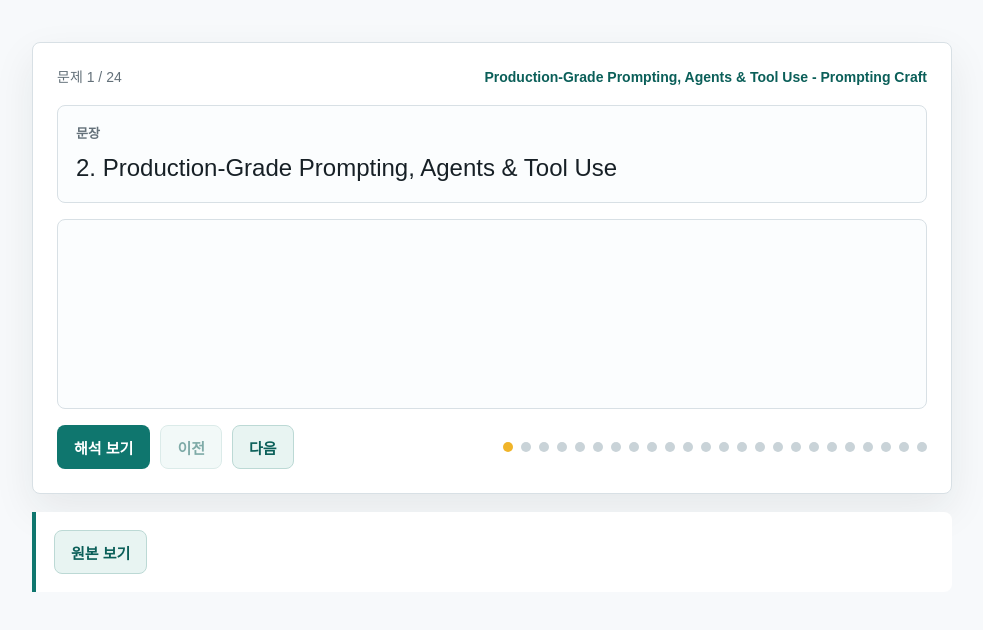
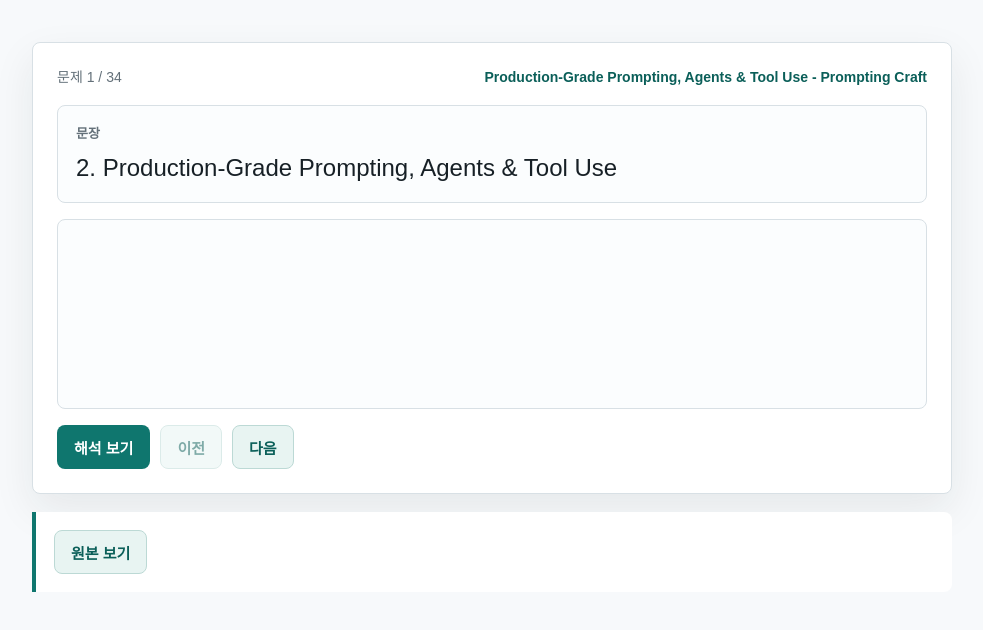
Before and after one commit to hye-w-on/en-quiz-app, a React (Vite) app: page / in a window 1280 px wide. Shown: the top 630 px of the page, without its empty margins (148-1131 px from the left). Built offline with nearby package versions, Linux system fonts and the light colour scheme.

Commit message:
Add classification prompt section

```diff
--- a/src/App.tsx
+++ b/src/App.tsx
@@ -1,4 +1,4 @@
-import { useMemo, useState } from "react";
+import { useState } from "react";
 import { quizItems, sourceText } from "./data";
 import "./styles.css";
 
@@ -7,18 +7,6 @@ function App() {
   const [answerVisible, setAnswerVisible] = useState(false);
   const [sourceVisible, setSourceVisible] = useState(false);
   const currentItem = quizItems[currentIndex];
-
-  const dots = useMemo(
-    () =>
-      quizItems.map((item, index) => (
-        <span
-          aria-hidden="true"
-          className={index === currentIndex ? "dot active" : "dot"}
-          key={item.sentence}
-        />
-      )),
-    [currentIndex]
-  );
 
   function moveQuiz(step: number) {
     setCurrentIndex((index) => Math.min(Math.max(index + step, 0), quizItems.length - 1));
@@ -65,9 +53,6 @@ function App() {
           >
             다음
           </button>
-          <div className="dots" aria-label="문제 위치">
-            {dots}
-          </div>
         </div>
       </section>
 
--- a/src/data.ts
+++ b/src/data.ts
@@ -32,7 +32,14 @@ What you observed: Output is clean on the inputs you tested but breaks on a vari
 What the prompt is missing: A constraint covering the variant. The prompt handles the happy path and has no rule for the case the parser breaks on.
 Why this technique is the fix: The prompt was validated against a narrow set of inputs. Naming the variant in the constraint, or adding an example that covers it, closes the gap the test inputs never exposed.
 
-2-1-2. Diagnosing a classification prompt that returns the wrong output shape`;
+2-1-2. Diagnosing a classification prompt that returns the wrong output shape
+
+The rule is simple: name the failure, add the one technique that matches it, and re-run it. If it still fails, diagnose again. When a prompt keeps getting longer with every pass, that's the sign you're skipping the diagnosis step and just adding words.
+The pattern below is the first row of the table in action: a prompt that produces the right content in a shape the downstream code cannot accept. The classifier understands the task and returns the correct category, but the form of that answer varies from run to run, so the router that consumes it fails. The missing piece is an output constraint, and the fix pulls in two of the other techniques to lock the label set and show the format. The walkthrough moves from the bare prompt that causes the problem to the constrained version that resolves it.
+
+Worked example: a classification prompt before and after
+
+A developer needs Claude to classify support tickets into three categories: billing, technical, and escalation. The first prompt is a bare instruction with no constraint on the output:`;
 
 export const quizItems: QuizItem[] = [
   {
@@ -154,5 +161,55 @@ export const quizItems: QuizItem[] = [
     sentence: "2-1-2. Diagnosing a classification prompt that returns the wrong output shape",
     translation: "2-1-2. 잘못된 출력 형태를 반환하는 분류 프롬프트 진단하기",
     source
+  },
+  {
+    sentence: "The rule is simple: name the failure, add the one technique that matches it, and re-run it.",
+    translation: "규칙은 간단합니다. 실패를 이름 붙이고, 그 실패에 맞는 하나의 기법을 추가한 뒤 다시 실행하세요.",
+    source
+  },
+  {
+    sentence: "If it still fails, diagnose again.",
+    translation: "그래도 실패한다면 다시 진단하세요.",
+    source
+  },
+  {
+    sentence: "When a prompt keeps getting longer with every pass, that's the sign you're skipping the diagnosis step and just adding words.",
+    translation: "프롬프트가 매번 실행할 때마다 계속 길어진다면, 그것은 진단 단계를 건너뛰고 단어만 덧붙이고 있다는 신호입니다.",
+    source
+  },
+  {
+    sentence: "The pattern below is the first row of the table in action: a prompt that produces the right content in a shape the downstream code cannot accept.",
+    translation: "아래 패턴은 표의 첫 번째 행이 실제로 작동하는 모습입니다. 즉, 올바른 내용을 만들지만 downstream code가 받아들일 수 없는 형태로 출력하는 프롬프트입니다.",
+    source
+  },
+  {
+    sentence: "The classifier understands the task and returns the correct category, but the form of that answer varies from run to run, so the router that consumes it fails.",
+    translation: "분류기는 작업을 이해하고 올바른 카테고리를 반환하지만, 그 답변의 형태가 실행할 때마다 달라지기 때문에 이를 사용하는 라우터가 실패합니다.",
+    source
+  },
+  {
+    sentence: "The missing piece is an output constraint, and the fix pulls in two of the other techniques to lock the label set and show the format.",
+    translation: "빠져 있는 요소는 출력 제약 조건이며, 해결책은 다른 두 기법을 함께 사용해 라벨 집합을 고정하고 형식을 보여 주는 것입니다.",
+    source
+  },
+  {
+    sentence: "The walkthrough moves from the bare prompt that causes the problem to the constrained version that resolves it.",
+    translation: "이 walkthrough는 문제를 일으키는 단순한 프롬프트에서 시작해, 문제를 해결하는 제약이 있는 버전으로 이동합니다.",
+    source
+  },
+  {
+    sentence: "Worked example: a classification prompt before and after",
+    translation: "작업 예시: 분류 프롬프트의 수정 전과 수정 후",
+    source
+  },
+  {
+    sentence: "A developer needs Claude to classify support tickets into three categories: billing, technical, and escalation.",
+    translation: "한 개발자는 Claude가 지원 티켓을 billing, technical, escalation 세 가지 카테고리로 분류하기를 원합니다.",
+    source
+  },
+  {
+    sentence: "The first prompt is a bare instruction with no constraint on the output:",
+    translation: "첫 번째 프롬프트는 출력에 대한 제약이 없는 단순한 지시문입니다.",
+    source
   }
 ];
--- a/src/styles.css
+++ b/src/styles.css
@@ -8,7 +8,6 @@
   --accent: #0f766e;
   --accent-dark: #0b5f59;
   --soft: #e8f4f2;
-  --mark: #f0b429;
   font-family: Arial, "Apple SD Gothic Neo", "Malgun Gothic", sans-serif;
   line-height: 1.55;
   color: var(--ink);
@@ -133,23 +132,6 @@ main {
   align-items: center;
 }
 
-.dots {
-  display: flex;
-  gap: 8px;
-  margin-left: auto;
-}
-
-.dot {
-  width: 10px;
-  height: 10px;
-  border-radius: 999px;
-  background: #c9d3d8;
-}
-
-.dot.active {
-  background: var(--mark);
-}
-
 .original {
   display: grid;
   gap: 12px;
@@ -190,9 +172,4 @@ main {
     grid-column: 1 / -1;
   }
 
-  .dots {
-    grid-column: 1 / -1;
-    margin-left: 0;
-    justify-content: center;
-  }
 }
```
Also changed, not shown: quiz-source.txt.
